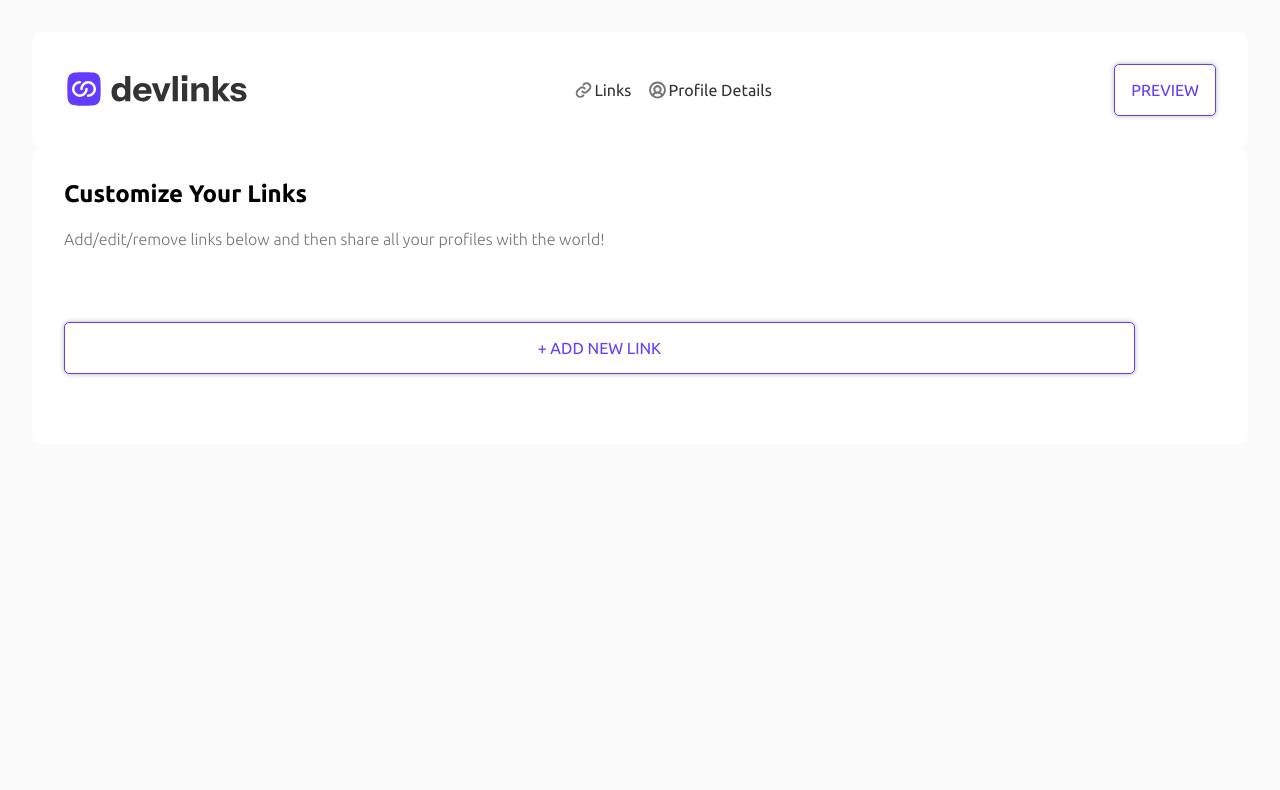
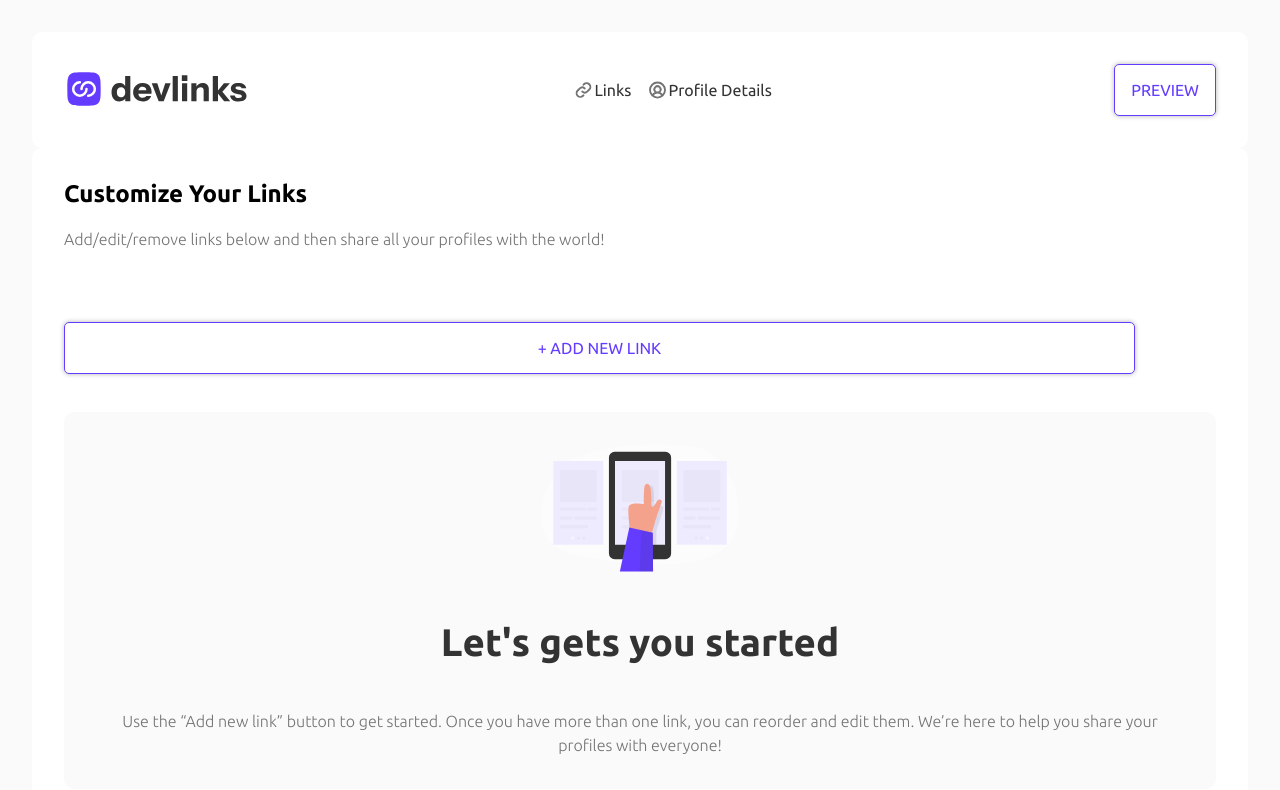
Before and after one commit to hidalest/link-sharing-app, a React (Vite) app: page /home in a window 1280 px wide. Shown: the top 790 px of the page. Built offline with nearby package versions, Linux system fonts and the light colour scheme.

Commit message:
feat: created the welcome message

```diff
--- a/src/data.json
+++ b/src/data.json
@@ -13,10 +13,12 @@
     "homeLinksData": {
         "mainHeader": "Customize Your Links",
         "mainInstructions": "Add/edit/remove links below and then share all your profiles with the world!",
-        "secondaryMainImage": "/src/assets/images/illustration-empty.svg",
-        "secondaryHeader": "Let's gets you started",
-        "secondaryInstructions": "Use the “Add new link” button to get started. Once you have more than one link, you can reorder and edit them. We’re here to help you share your profiles with everyone!",
         "addNewLinkButtonCopy": "+ Add new link",
-        "removeLinkCopy": "Remove"
+        "removeLinkCopy": "Remove",
+        "welcomeMessage": {
+            "secondaryHeader": "Let's gets you started",
+            "secondaryMainImage": "/src/assets/images/illustration-empty.svg",
+            "secondaryInstructions": "Use the “Add new link” button to get started. Once you have more than one link, you can reorder and edit them. We’re here to help you share your profiles with everyone!"
+        }
     }
 }
--- a/src/layout/HomeLinks/HomeLinks.tsx
+++ b/src/layout/HomeLinks/HomeLinks.tsx
@@ -1,17 +1,26 @@
 import Button from '../../components/UI/Button';
 import styles from './HomeLinks.module.scss';
+import WelcomeMessage from './WelcomeMessage/WelcomeMessage';
 
 interface HomeLinksProps {
   homeLinksData: {
     mainHeader: string;
     mainInstructions: string;
     addNewLinkButtonCopy: string;
+    welcomeMessage: {
+      secondaryHeader: string;
+      secondaryMainImage: string;
+      secondaryInstructions: string;
+    };
   };
 }
 
 function HomeLinks(props: HomeLinksProps) {
-  const { mainHeader, mainInstructions, addNewLinkButtonCopy } =
+  const { mainHeader, mainInstructions, addNewLinkButtonCopy, welcomeMessage } =
     props.homeLinksData;
+
+  const { secondaryHeader, secondaryMainImage, secondaryInstructions } =
+    welcomeMessage;
   return (
     <section className={styles.homeLinks}>
       <div>
@@ -24,6 +33,11 @@ function HomeLinks(props: HomeLinksProps) {
       <Button priority='secondary' className={styles['homeLinks-buttonAdd']}>
         {addNewLinkButtonCopy}
       </Button>
+      <WelcomeMessage
+        secondaryHeader={secondaryHeader}
+        secondaryInstructions={secondaryInstructions}
+        secondaryMainImage={secondaryMainImage}
+      />
     </section>
   );
 }
--- /dev/null
+++ b/src/layout/HomeLinks/WelcomeMessage/WelcomeMessage.module.scss
@@ -0,0 +1,29 @@
+@import '../../../sassStyles/variables';
+
+.welcomeMessage {
+  padding: 2rem;
+  text-align: center;
+  background-color: $borders;
+  border-radius: $border-radius;
+
+  & img {
+    width: 12.4rem;
+    height: 8rem;
+  }
+
+  & h2 {
+    color: $dark-grey;
+    font-size: 2.4rem;
+    font-weight: 700;
+    line-height: 3.6rem;
+    margin: 2.4rem 0;
+  }
+
+  & p {
+    font-size: 16px;
+    font-style: normal;
+    font-weight: lighter;
+    line-height: 150%; /* 24px */
+    color: $grey;
+  }
+}
--- /dev/null
+++ b/src/layout/HomeLinks/WelcomeMessage/WelcomeMessage.tsx
@@ -0,0 +1,20 @@
+import styles from './WelcomeMessage.module.scss';
+
+interface WelcomeMessageProps {
+  secondaryHeader: string;
+  secondaryMainImage: string;
+  secondaryInstructions: string;
+}
+
+function WelcomeMessage(props: WelcomeMessageProps) {
+  const { secondaryHeader, secondaryMainImage, secondaryInstructions } = props;
+  return (
+    <section className={styles.welcomeMessage}>
+      <img src={secondaryMainImage} alt='start creating links' />
+      <h2>{secondaryHeader}</h2>
+      <p>{secondaryInstructions}</p>
+    </section>
+  );
+}
+
+export default WelcomeMessage;
```
